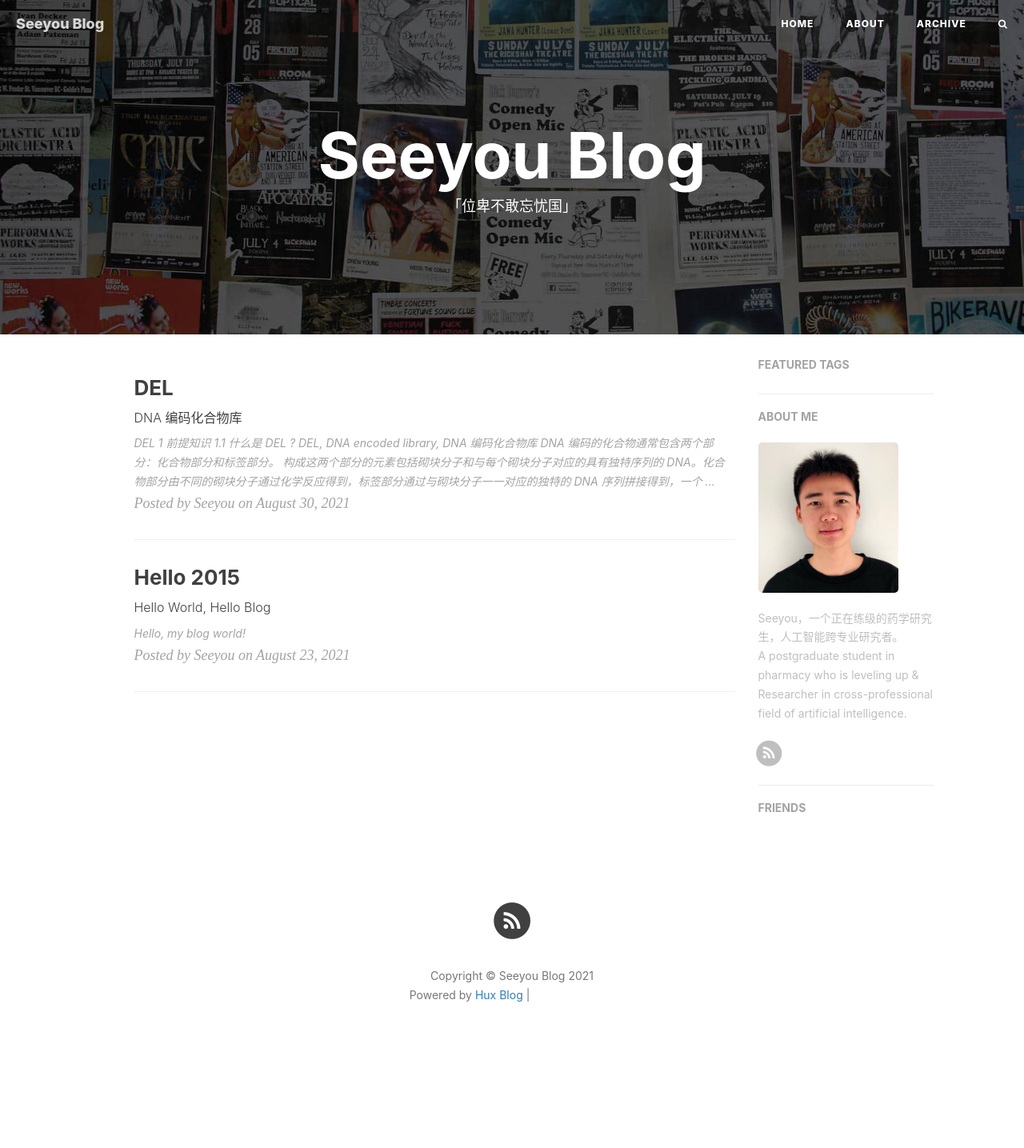
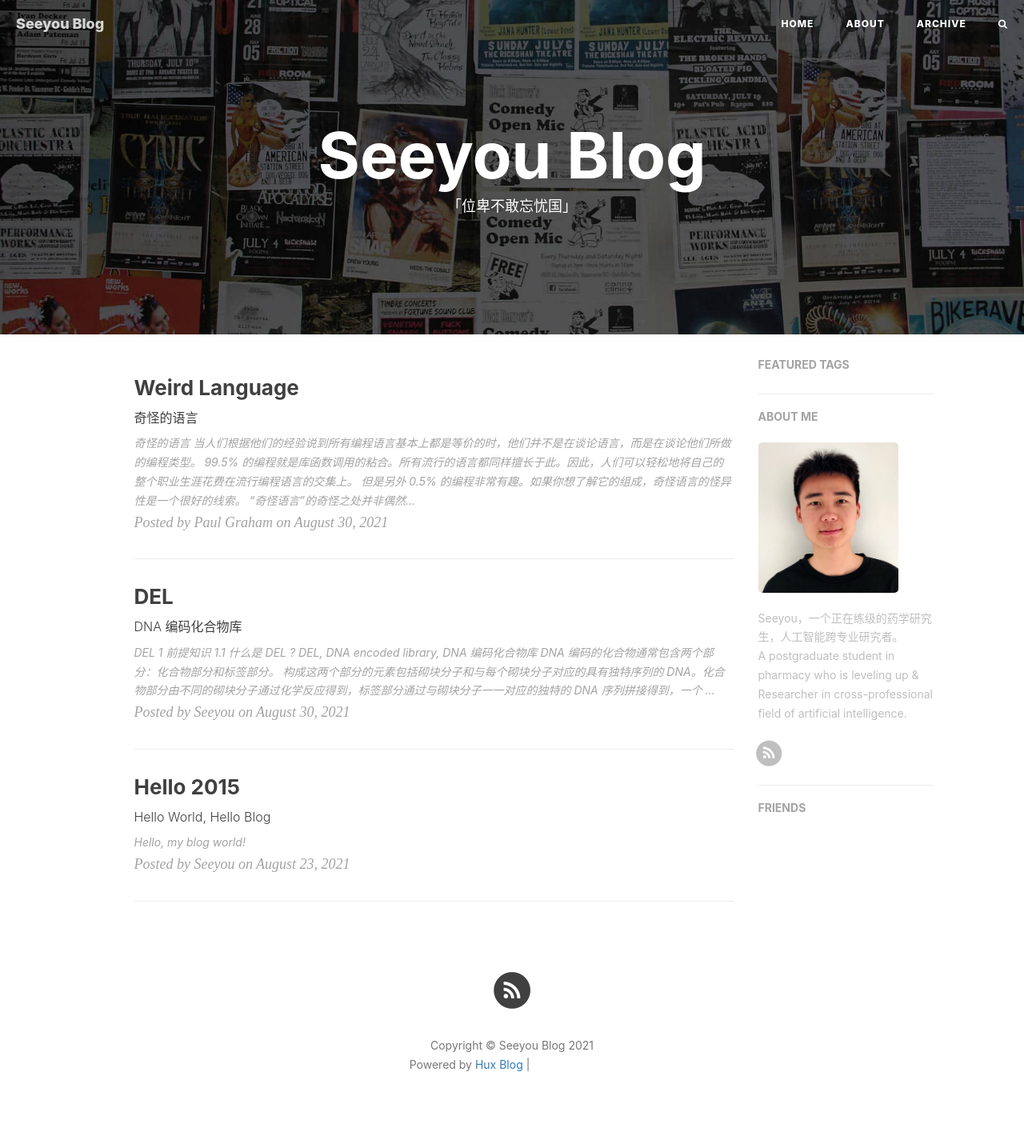
Before and after one commit to xxzhai123/myblog, a Jekyll site: the page built from index.html, in a window 1280 px wide. Shown: the whole page at 80% size. Built offline with Jekyll 4.4.1, drawn with Linux system fonts in a browser that asks for light colours; nearby versions of some CDN libraries; the list of posts is cut into pages by our own code; comment, search, counter and statistics services are not loaded; before the commit the page ends 1348 px from its top, so only the background shows below that; grey boxes are pictures that could not be loaded.

Commit message:
weird language

```diff
--- a/_config.yml
+++ b/_config.yml
@@ -17,8 +17,8 @@ RSS: true
 #zhihu_username:     huxpro
 #github_username:    huxpro
 #twitter_username:   huxpro
-#facebook_username:  huxpro
-#linkedin_username:  firstname-lastname-idxxxx
+# facebook_username:  lawrence wonder
+# linkedin_username:  lawrence-wonder-21b083183
 
 
 
--- /dev/null
+++ b/_posts/2021-08-30-weird-languages.md
@@ -0,0 +1,26 @@
+---
+layout: post
+title: "Weird Language"
+subtitle: "奇怪的语言"
+date: 2021-08-30
+author: "Paul Graham"
+header-img: "img/post-bg-2015.jpg"
+tags:
+  - lisp
+---
+
+# 奇怪的语言
+
+当人们根据他们的经验说到所有编程语言基本上都是等价的时，他们并不是在谈论语言，而是在谈论他们所做的编程类型。
+
+99.5% 的编程就是库函数调用的粘合。所有流行的语言都同样擅长于此。因此，人们可以轻松地将自己的整个职业生涯花费在流行编程语言的交集上。
+
+但是另外 0.5% 的编程非常有趣。如果你想了解它的组成，奇怪语言的怪异性是一个很好的线索。
+
+“奇怪语言”的奇怪之处并非偶然。至少不是好的。好的奇怪语言具有的怪异性通常意味着存在某种形式的编程，而不仅仅是通常将库调用粘合在一起。
+
+一个具体的例子：Lisp 宏。即使对许多 Lisp 程序员来说，Lisp 宏似乎也很奇怪。它们不仅不是流行语言的交集，而且就其性质而言，如果不将其转换为 Lisp 的方言，就很难在语言中正确实现。宏绝对是超越胶水编程技术的证据。例如，通过首先为该类型的问题编写一种语言来解决问题，然后在其中编写特定应用程序。这也不是您使用宏所能做的全部；它只是程序操纵技术领域中的一个领域，即使现在还远未得到充分探索。
+
+所以如果你想扩展你对编程的概念，一种方法是学习奇怪的语言。选择一种大多数程序员认为奇怪但中间用户很聪明的语言，然后关注这种语言与流行语言的交叉点之间的差异。有没有一种语言可能说不方便，但是你可以用这个奇怪的语言说清楚的情况？在学习如何说出以前无法说出的事情的过程中，您可能会学习如何思考以前无法思考的事情。
+
+> [原文链接](http://www.paulgraham.com/weird.html)
```
